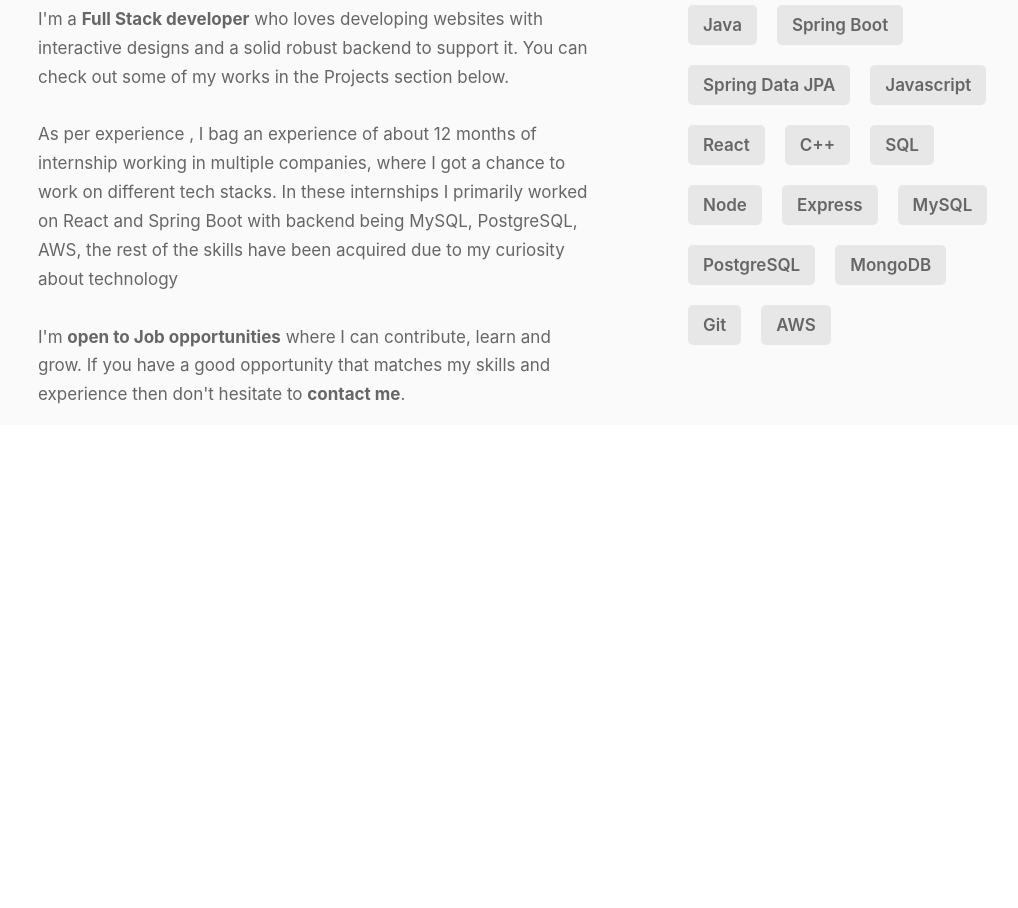
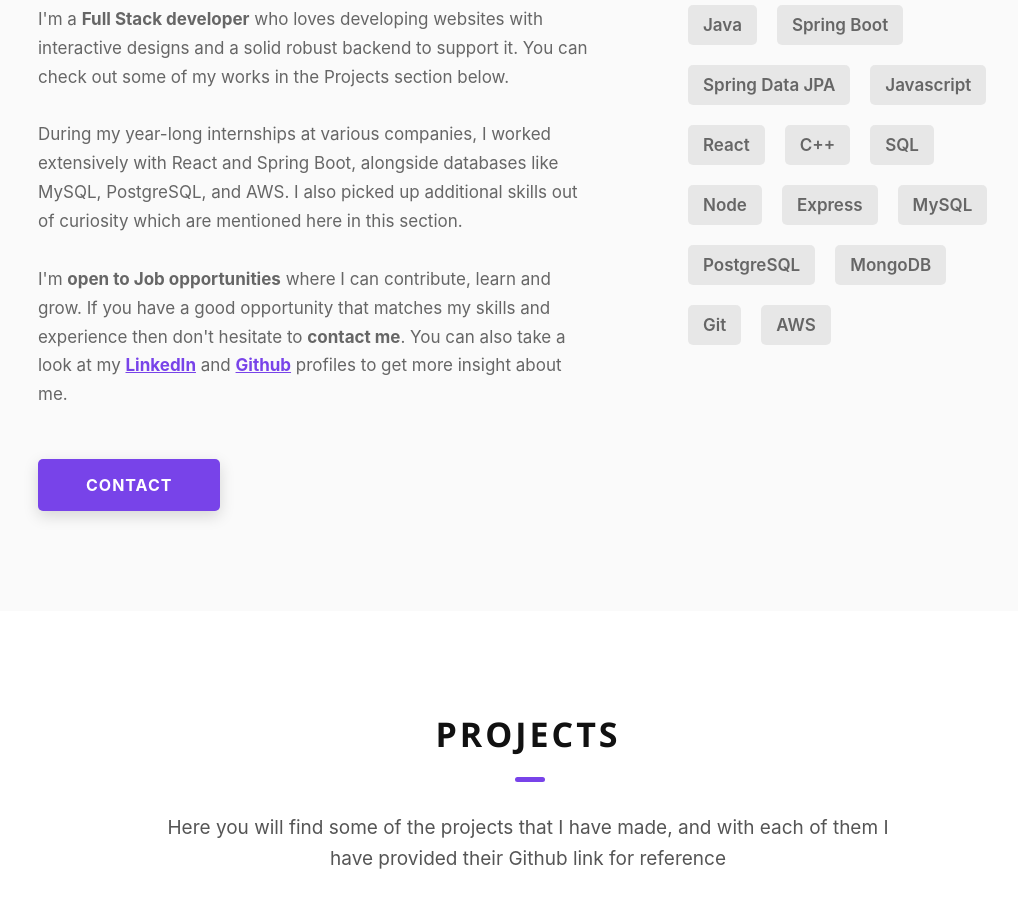
Before and after one commit to ritish1912/My-portfolio, a React (Create React App) app: page / in a window 1280 px wide. Shown: the part 1240-2148 px from the top of the page, without its empty margins (112-1130 px from the left). Before the commit the page ends 1665 px from the top, so only its background shows below. Built offline with nearby package versions, Linux system fonts and the light colour scheme.

Commit message:
about-section-completed-projects-section-started

```diff
--- a/src/App.css
+++ b/src/App.css
@@ -80,3 +80,6 @@
     transform: rotate(360deg);
   }
 }
+html {
+  scroll-behavior: smooth;
+}
--- a/src/App.jsx
+++ b/src/App.jsx
@@ -5,6 +5,7 @@
 import gmailLogo from "./resources/Gmail-Icon-Vector.jpg";
 import { useState } from "react";
 import AboutMe from "./components/AboutMe";
+import Projects from "./components/Projects";
 
 function App() {
   const [showBubbleLinkedIn, setShowBubbleLinkedIn] = useState(false);
@@ -87,6 +88,7 @@
       </div>
       <HomePage />
       <AboutMe />
+      <Projects />
     </div>
   );
 }
--- a/src/components/AboutMe.jsx
+++ b/src/components/AboutMe.jsx
@@ -12,17 +12,33 @@
       </div>
       <br />
       <div>
-        As per experience , I bag an experience of about 12 months of internship
-        working in multiple companies, where I got a chance to work on different
-        tech stacks. In these internships I primarily worked on React and Spring
-        Boot with backend being MySQL, PostgreSQL, AWS, the rest of the skills
-        have been acquired due to my curiosity about technology
+        During my year-long internships at various companies, I worked
+        extensively with React and Spring Boot, alongside databases like MySQL,
+        PostgreSQL, and AWS. I also picked up additional skills out of curiosity
+        which are mentioned here in this section.
       </div>
       <br />
       <div>
         I'm <b>open to Job opportunities</b> where I can contribute, learn and
         grow. If you have a good opportunity that matches my skills and
-        experience then don't hesitate to <b>contact me</b>.
+        experience then don't hesitate to <b>contact me</b>. You can also take a
+        look at my{" "}
+        <a
+          style={{ color: "#7843e9" }}
+          href="https://www.linkedin.com/in/ritish-srivastava/"
+          target="_blank"
+        >
+          <b>LinkedIn</b>
+        </a>{" "}
+        and{" "}
+        <a
+          style={{ color: "#7843e9" }}
+          href="https://github.com/ritish1912"
+          target="_blank"
+        >
+          <b>Github</b>
+        </a>{" "}
+        profiles to get more insight about me.
       </div>
     </>
   );
@@ -44,7 +60,7 @@
     "AWS",
   ];
   return (
-    <div className={styles.container}>
+    <div id="about" className={styles.container}>
       <div className={styles.heading_and_info}>
         <div className={styles.heading}>ABOUT ME</div>
         <div className={styles.info}>
@@ -56,6 +72,7 @@
         <div className={styles.know_me}>
           <div className={styles.title}>Get to know me!</div>
           <div className={styles.description}>{description}</div>
+          <div className={styles.button}> Contact</div>
         </div>
         <div className={styles.skills}>
           <div className={styles.my_skills}>My Skills</div>
--- a/src/components/HomePage.jsx
+++ b/src/components/HomePage.jsx
@@ -1,6 +1,5 @@
 import React from "react";
 import styles from "../styles/homePage.module.css";
-import scrollgif from "../resources/scrollGif.gif";
 
 function HomePage() {
   return (
--- a/src/components/NavBar.jsx
+++ b/src/components/NavBar.jsx
@@ -38,10 +38,10 @@
         <div className={styles.name}>RITISH SRIVASTAVA</div>
       </div>
       <div className={styles.menu}>
-        <div>HOME</div>
-        <div>ABOUT</div>
-        <div>PROJECTS</div>
-        <div>CONTACT</div>
+        <a>HOME</a>
+        <a href="#about">ABOUT</a>
+        <a>PROJECTS</a>
+        <a>CONTACT</a>
       </div>
     </div>
   );
--- /dev/null
+++ b/src/components/Projects.jsx
@@ -0,0 +1,18 @@
+import React from "react";
+import styles from "../styles/projects.module.css";
+
+function Projects() {
+  return (
+    <div className={styles.container}>
+      <div className={styles.heading_and_info}>
+        <div className={styles.heading}>Projects</div>
+        <div className={styles.info}>
+          Here you will find some of the projects that I have made, and with
+          each of them I have provided their Github link for reference
+        </div>
+      </div>
+    </div>
+  );
+}
+
+export default Projects;
--- a/src/styles/aboutMe.module.css
+++ b/src/styles/aboutMe.module.css
@@ -2,6 +2,7 @@
   background: #fafafa;
   width: 100%;
   padding-top: 100px;
+  padding-bottom: 100px;
 }
 .heading {
   display: block;
@@ -57,6 +58,7 @@
   line-height: 1.7;
   margin-bottom: 1rem;
   text-align: left;
+  margin-bottom: 50px;
 }
 .know_me {
   display: flex;
@@ -84,3 +86,21 @@
   font-weight: 600;
   color: #666;
 }
+.button {
+  background: #7843e9;
+  color: #fff;
+  text-transform: uppercase;
+  letter-spacing: 1px;
+  display: inline-block;
+  font-weight: 700;
+  border-radius: 5px;
+  box-shadow: 0 5px 15px 0 rgba(0, 0, 0, 0.15);
+  transition: transform 0.3s;
+  padding: 1rem 3rem;
+  font-size: 16px;
+  font-family: inherit;
+}
+.button:hover {
+  cursor: pointer;
+  transform: translate(0, -5px);
+}
--- a/src/styles/navBar.module.css
+++ b/src/styles/navBar.module.css
@@ -43,11 +43,13 @@
   color: #333;
   gap: 70px;
 }
-.menu div {
+.menu a {
   cursor: pointer;
   transition: color 0.3s ease-out;
+  text-decoration: none;
+  color: black;
 }
-.menu div:hover {
+.menu a:hover {
   color: #7843e9;
 }
 .visible {
--- /dev/null
+++ b/src/styles/projects.module.css
@@ -0,0 +1,39 @@
+.container {
+  width: 100%;
+  padding-top: 100px;
+  padding-bottom: 100px;
+}
+
+.heading {
+  display: block;
+  font-size: 34px;
+  text-transform: uppercase;
+  letter-spacing: 3px;
+  text-align: center;
+  margin-bottom: 3.5rem;
+  position: relative;
+  color: #111;
+  font-family: "Segoe UI", Tahoma, Geneva, Verdana, sans-serif;
+  font-weight: 700;
+}
+.heading::after {
+  content: "";
+  position: absolute;
+  bottom: 0;
+  margin-bottom: -25px;
+  border-radius: 4px;
+  left: 49%; /* Adjust to position the highlight as needed */
+  width: 30px; /* Set the width of the highlight */
+  height: 5px; /* Set the height of the highlight */
+  background-color: #7843e9; /* Set the color of the highlight */
+}
+.info {
+  display: block;
+  text-align: center;
+  color: #555;
+  font-size: 19px;
+  font-weight: 400;
+  margin: auto;
+  line-height: 1.6;
+  width: 60%;
+}
```
Also changed, not shown: src/components/ProjectCard.jsx (added, +7 -0 lines), src/styles/projectCard.module.css (added).
